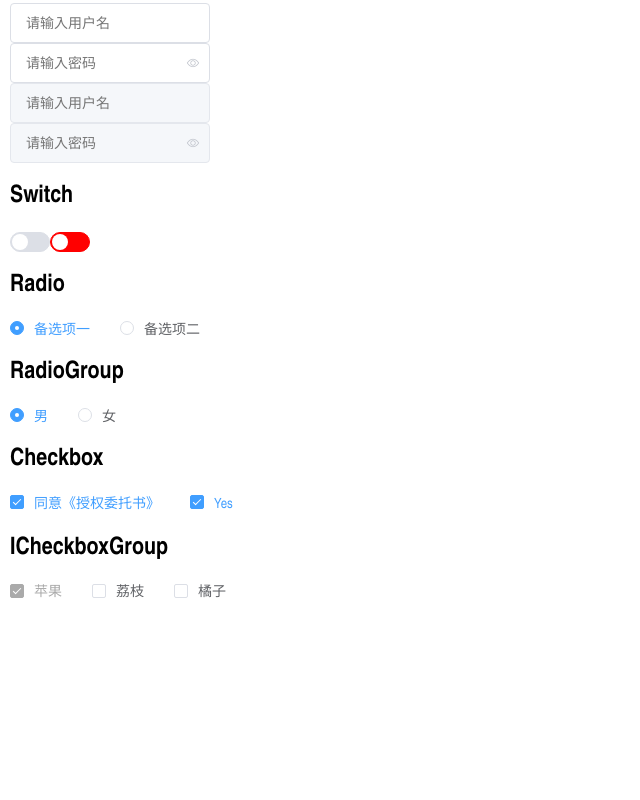
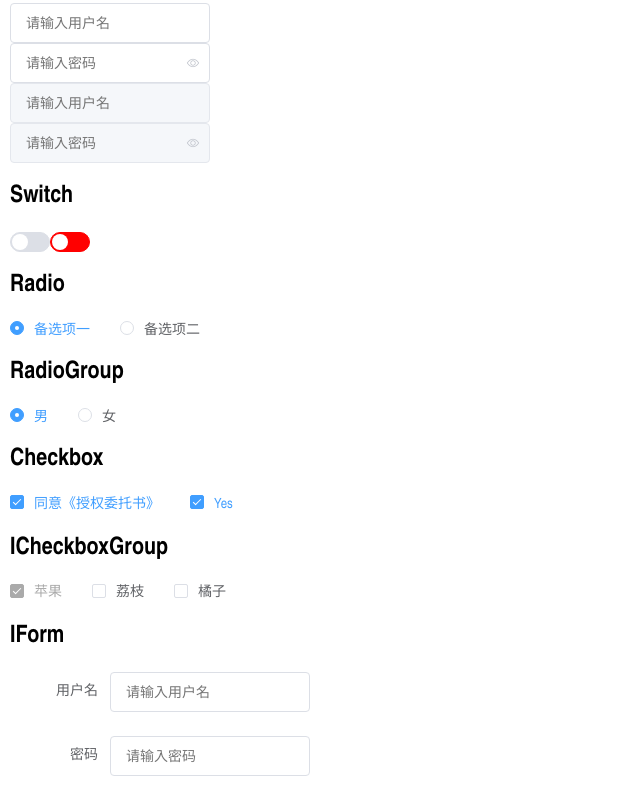
Before and after one commit to YaliixxG/indge-ui, a Vue app: page / in a window 1280 px wide. Shown: the part 608-1408 px from the top of the page, without its empty margins (0-640 px from the left). Before the commit the page ends 1221 px from the top, so only its background shows below. Built offline with nearby package versions, Linux system fonts and the light colour scheme.

Commit message:
feat: 添加 Form 及 FormItem初阶组件

```diff
--- a/src/App.vue
+++ b/src/App.vue
@@ -142,14 +142,19 @@
         ></i-input>
         <h1>Switch</h1>
         <i-switch v-model="onOff" name="username"></i-switch>
-        <i-switch v-model="onOff" onColor="green" offColor="red" name="username"></i-switch>
+        <i-switch
+            v-model="onOff"
+            onColor="green"
+            offColor="red"
+            name="username"
+        ></i-switch>
         <h1>Radio</h1>
         <i-radio label="1" v-model="radio">备选项一</i-radio>
         <i-radio label="2" v-model="radio">备选项二</i-radio>
         <h1>RadioGroup</h1>
         <i-radio-group v-model="gender">
-        <i-radio label="m">男</i-radio>
-        <i-radio label="f">女</i-radio>
+            <i-radio label="m">男</i-radio>
+            <i-radio label="f">女</i-radio>
         </i-radio-group>
         <h1>Checkbox</h1>
         <i-checkbox v-model="agreen">同意《授权委托书》</i-checkbox>
@@ -160,6 +165,27 @@
             <i-checkbox label="荔枝"></i-checkbox>
             <i-checkbox label="橘子"></i-checkbox>
         </i-checkbox-group>
+        <h1>IForm</h1>
+        <i-form :model="model" label-width="200px">
+            <i-form-item label="用户名">
+                <i-input
+                    class="i-input"
+                    placeholder="请输入用户名"
+                    name="username"
+                    v-model="model.username"
+                    clearable
+                ></i-input>
+            </i-form-item>
+            <i-form-item label="密码">
+                <i-input
+                    class="i-input"
+                    type="password"
+                    placeholder="请输入密码"
+                    name="username"
+                    v-model="model.password"
+                ></i-input>
+            </i-form-item>
+        </i-form>
     </div>
 </template>
 
@@ -171,10 +197,14 @@ export default {
             username: "",
             password: "",
             onOff: false,
-            radio: '1',
-            gender: 'm',
+            radio: "1",
+            gender: "m",
             agreen: true,
-            fruits: ['苹果']
+            fruits: ["苹果"],
+            model: {
+                username: "",
+                password: ""
+            }
         };
     },
     methods: {
--- /dev/null
+++ b/src/components/form-item.vue
@@ -0,0 +1,45 @@
+<template>
+    <div class="i-form-item">
+        <label class="i-form-item__label" :style="{ width: labelWidth }">{{
+            label
+        }}</label>
+        <div class="i-form-item__content">
+            <slot></slot>
+        </div>
+    </div>
+</template>
+<script>
+export default {
+    name: "IFormItem",
+    props: {
+        label: {
+            type: String,
+            default: ""
+        },
+        labelWidth: {
+            type: String,
+            default: "100px"
+        }
+    }
+};
+</script>
+<style lang="scss">
+.i-form-item {
+    margin-bottom: 22px;
+    .i-form-item__label {
+        text-align: right;
+        vertical-align: middle;
+        float: left;
+        font-size: 14px;
+        color: #606266;
+        line-height: 40px;
+        padding: 0 12px 0 0;
+        box-sizing: border-box;
+    }
+    .i-form-item__content {
+        line-height: 40px;
+        position: relative;
+        font-size: 14px;
+    }
+}
+</style>
--- /dev/null
+++ b/src/components/form.vue
@@ -0,0 +1,19 @@
+<template>
+    <div class="i-form">
+        <slot></slot>
+    </div>
+</template>
+<script>
+export default {
+    name: 'IForm',
+    props: {
+        model: {
+            type: Object,
+            required: true
+        }
+    }
+}
+</script>
+<style lang="scss">
+
+</style>
```
